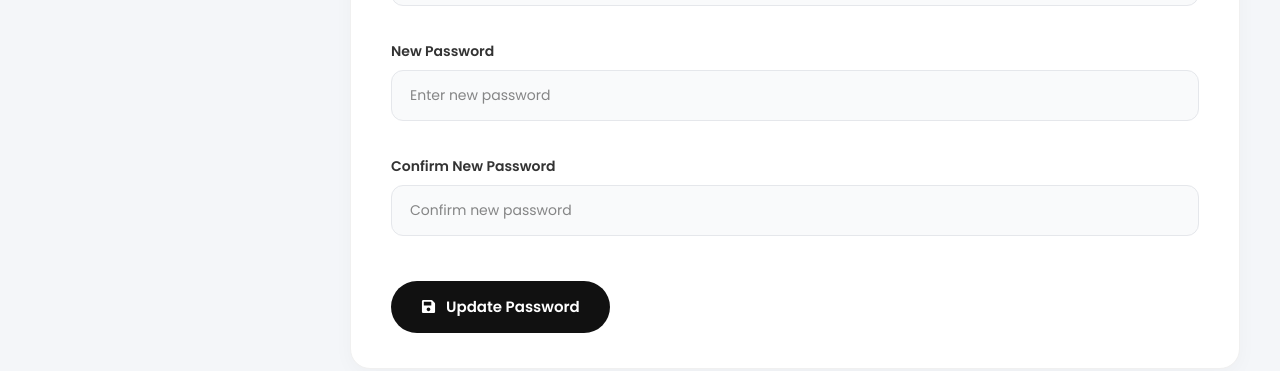
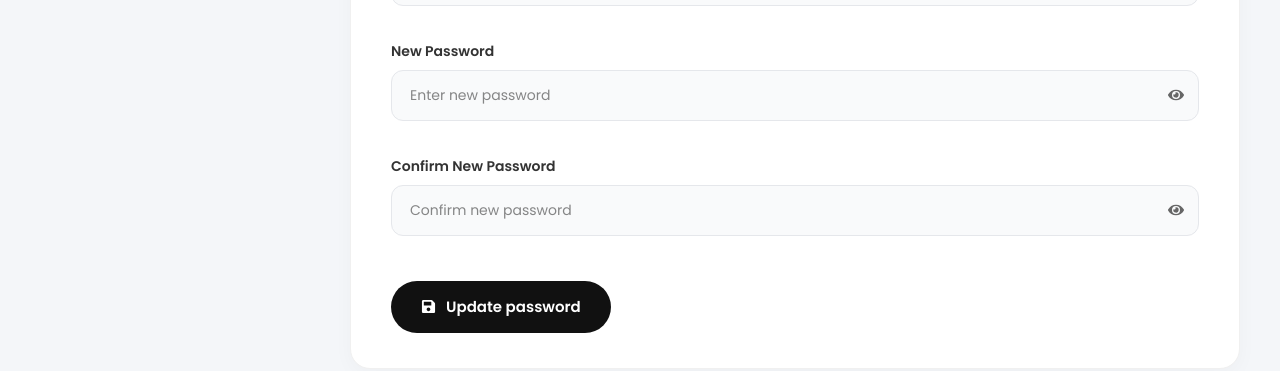
Before and after one commit to Sadeepa123L/traveley-frontend, a React (Vite) app: page /AgencySettings in a window 1280 px wide. Both pictures are taken after a click on the button "Security". Shown: the part 495-866 px from the top of the page. Built offline with nearby package versions, Linux system fonts and the light colour scheme; a web font is replaced by a local one.

Commit message:
agency password update

```diff
--- a/src/components/dashboard/agency-dashboard/agency-settings/AgencySettings.css
+++ b/src/components/dashboard/agency-dashboard/agency-settings/AgencySettings.css
@@ -246,6 +246,29 @@
   border-radius: 50%;
   object-fit: cover;
 }
+.password-input-wrapper {
+    position: relative;
+    width: 100%;
+    display: flex;
+    align-items: center;
+}
+.password-input-wrapper input {
+    width: 100% !important;
+    padding-right: 45px !important;
+}
+.password-toggle-icon {
+    position: absolute;
+    right: 15px;
+    cursor: pointer;
+    color: #666;
+    display: flex;
+    align-items: center;
+    z-index: 2;
+    height: 100%;
+}
+.password-toggle-icon:hover {
+    color: #333;
+}
 
 @media screen and (max-width: 1024px) {
   .settings-layout {
--- a/src/components/dashboard/agency-dashboard/agency-settings/AgencySettings.jsx
+++ b/src/components/dashboard/agency-dashboard/agency-settings/AgencySettings.jsx
@@ -1,9 +1,9 @@
 import React, { useState, useRef, useEffect } from 'react';
-import { FaUserTie, FaBuilding, FaLock, FaCamera, FaSave } from 'react-icons/fa';
+import { FaUserTie, FaLock, FaCamera, FaSave, FaEye, FaEyeSlash } from 'react-icons/fa'; // 👈 FaEye, FaEyeSlash එකතු කළා
 import './AgencySettings.css';
 import toast, { Toaster } from 'react-hot-toast';
 
-import {saveOrUpdateAgencyProfile, getMyProfile} from '../../../../services/agencyService'
+import { saveOrUpdateAgencyProfile, getMyProfile, updatePassword } from '../../../../services/agencyService';
 
 const AgencySettings = () => {
 
@@ -12,6 +12,10 @@ const AgencySettings = () => {
     const [selectedPhoto, setSelectedPhoto] = useState(null);
     const [isLoading, setIsLoading] = useState(false);
     const [isEditing, setIsEditing] = useState(false);
+
+    // 🌟 පාස්වර්ඩ් පෙන්වන්න/හංගන්න වෙනම State දෙකක්
+    const [showNewPassword, setShowNewPassword] = useState(false);
+    const [showConfirmPassword, setShowConfirmPassword] = useState(false);
 
     const [agencyData, setAgencyData] = useState({
         agencyName: '',
@@ -23,8 +27,39 @@ const AgencySettings = () => {
 
     const fileInputRef = useRef(null);
 
+    const [password, setPassword] = useState({
+        currentPassword: '',
+        newPassword: '',
+        confirmPassword: ''
+    });
 
-  //Load agency profile details function
+    const handlePasswordChange = (e) => {
+        const { name, value } = e.target;
+        setPassword({ ...password, [name]: value });
+    };
+
+    const handlePasswordSubmit = async (e) => {
+        e.preventDefault();
+
+        if (password.newPassword !== password.confirmPassword) {
+            return toast.error("New passwords do not match!");
+        }
+        try {
+            setIsLoading(true);
+            await updatePassword({
+                currentPassword: password.currentPassword,
+                newPassword: password.newPassword
+            });
+            toast.success("Password updated successfully!");
+            setPassword({ currentPassword: '', newPassword: '', confirmPassword: '' });
+        } catch (error) {
+            toast.error(error.response?.data?.error || "Failed to update password");
+        } finally {
+            setIsLoading(false);
+        }
+    }
+
+    // Load agency profile details logic (useEffect) remains the same...
     useEffect(() => {
         const fetchProfileData = async () => {
             try {
@@ -37,26 +72,18 @@ const AgencySettings = () => {
                         address: data.address || '',
                         description: data.description || ''
                     });
-
-          if (data.photoUrl) {
-            setProfileImage(data.photoUrl);
-          }
-
+                    if (data.photoUrl) { setProfileImage(data.photoUrl); }
                     setIsEditing(true);
                 }
             } catch (error) {
-        console.log("No existing profile found. User can create a new one.");
+                console.log("No existing profile found.");
                 setIsEditing(false);
             }
         };
-
         fetchProfileData();
     }, []);
 
-  const handleCameraClick = () => {
-    fileInputRef.current.click();
-  };
-
+    const handleCameraClick = () => fileInputRef.current.click();
     const handleImageChange = (e) => {
         const file = e.target.files[0];
         if (file) {
@@ -72,25 +99,14 @@ const handleImageChange = (e) => {
     const handleProfileSubmit = async (e) => {
         e.preventDefault();
         setIsLoading(true);
-
         try {
             const formData = new FormData();
-      formData.append(
-        "agencyData",
-        new Blob([JSON.stringify(agencyData)], { type: "application/json" })
-      );
-
-      if (selectedPhoto) {
-        formData.append("photo", selectedPhoto);
-      }
-
+            formData.append("agencyData", new Blob([JSON.stringify(agencyData)], { type: "application/json" }));
+            if (selectedPhoto) formData.append("photo", selectedPhoto);
             const result = await saveOrUpdateAgencyProfile(formData);
-
-      toast.success(result.message || "Agency Profile Saved Successfully!");
+            toast.success(result.message || "Agency Profile Saved!");
             setIsEditing(true);
-
         } catch (error) {
-      console.error(error);
             toast.error(error.message || "Failed to save profile");
         } finally {
             setIsLoading(false);
@@ -108,85 +124,36 @@ const handleImageChange = (e) => {
 
             <div className="settings-layout">
                 <div className="settings-sidebar">
-          <button
-            className={`tab-btn ${activeTab === 'profile' ? 'active' : ''}`}
-            onClick={() => setActiveTab('profile')}
-          >
+                    <button className={`tab-btn ${activeTab === 'profile' ? 'active' : ''}`} onClick={() => setActiveTab('profile')}>
                         <FaUserTie className="tab-icon" /> Agency Profile
                     </button>
-          <button
-            className={`tab-btn ${activeTab === 'security' ? 'active' : ''}`}
-            onClick={() => setActiveTab('security')}
-          >
+                    <button className={`tab-btn ${activeTab === 'security' ? 'active' : ''}`} onClick={() => setActiveTab('security')}>
                         <FaLock className="tab-icon" /> Security
                     </button>
                 </div>
 
                 <div className="settings-content">
-
                     {activeTab === 'profile' && (
                         <div className="settings-section fade-in">
+                            {/* Profile content remains the same... */}
                             <h2>Agency Profile</h2>
                             <div className="profile-img-section">
-
                                 <div className="img-circle">
-                  {profileImage ? (
-                    <img src={profileImage} alt="Profile" className="uploaded-profile-img" />
-                  ) : (
-                    <span className="initial">S</span>
-                  )}
-
-                  <button className="upload-img-btn" onClick={handleCameraClick} type="button">
-                    <FaCamera />
-                  </button>
-
-                  <input
-                    type="file"
-                    accept="image/*"
-                    ref={fileInputRef}
-                    style={{ display: 'none' }}
-                    onChange={handleImageChange}
-                  />
+                                    {profileImage ? <img src={profileImage} alt="Profile" className="uploaded-profile-img" /> : <span className="initial">S</span>}
+                                    <button className="upload-img-btn" onClick={handleCameraClick} type="button"><FaCamera /></button>
+                                    <input type="file" accept="image/*" ref={fileInputRef} style={{ display: 'none' }} onChange={handleImageChange} />
                                 </div>
-
-                <div className="img-text">
-                  <h3>Agency Logo</h3>
-                  <p>Upload a high-res image (JPG or PNG).</p>
+                                <div className="img-text"><h3>Agency Logo</h3><p>Upload a high-res image (JPG or PNG).</p></div>
                             </div>
-              </div>
-
                             <form className="settings-form" onSubmit={handleProfileSubmit}>
                                 <div className="form-row">
-                  <div className="form-group">
-                    <label>Agency Name</label>
-                    <input type="text" name='agencyName' value={agencyData.agencyName} onChange={handleInputChange} required/>
+                                    <div className="form-group"><label>Agency Name</label><input type="text" name='agencyName' value={agencyData.agencyName} onChange={handleInputChange} required /></div>
+                                    <div className="form-group"><label>Registration Number</label><input type="text" name='registrationNumber' value={agencyData.registrationNumber} onChange={handleInputChange} required /></div>
                                 </div>
-                  <div className="form-group">
-                    <label>Registration Number</label>
-                    <input type="text" name='registrationNumber' value={agencyData.registrationNumber} onChange={handleInputChange} required/>
-                  </div>
-                </div>
-
-                <div className="form-row">
-                  <div className="form-group">
-                    <label>Contact Number</label>
-                    <input type="text" name='contactNumber' value={agencyData.contactNumber} onChange={handleInputChange} required/>
-                  </div>
-                </div>
-
-                <div className="form-group">
-                  <label>Agency Address</label>
-                  <input type="text" name='address' value={agencyData.address} onChange={handleInputChange} required/>
-                </div>
-
-                <div className="form-group">
-                  <label>Description (About Us)</label>
-                  <textarea rows="4" name='description' value={agencyData.description} onChange={handleInputChange}></textarea>
-                </div>
-
-                <button type="submit" className="save-settings-btn" disabled={isLoading}>
-                  <FaSave className="save-icon"/>{isLoading ? "Saving..." : (isEditing ? "Update Profile" : "Save Profile")}
-                </button>
+                                <div className="form-row"><div className="form-group"><label>Contact Number</label><input type="text" name='contactNumber' value={agencyData.contactNumber} onChange={handleInputChange} required /></div></div>
+                                <div className="form-group"><label>Agency Address</label><input type="text" name='address' value={agencyData.address} onChange={handleInputChange} required /></div>
+                                <div className="form-group"><label>Description</label><textarea rows="4" name='description' value={agencyData.description} onChange={handleInputChange}></textarea></div>
+                                <button type="submit" className="save-settings-btn" disabled={isLoading}><FaSave className="save-icon" /> {isLoading ? "Saving..." : (isEditing ? "Update Profile" : "Save Profile")}</button>
                             </form>
                         </div>
                     )}
@@ -196,22 +163,59 @@ const handleImageChange = (e) => {
                             <h2>Security</h2>
                             <p className="section-desc">Update your password to keep your account secure.</p>
 
-              <form className="settings-form">
+                            <form className="settings-form" onSubmit={handlePasswordSubmit}>
+                                {/* 1. Current Password (No toggle) */}
                                 <div className="form-group">
                                     <label>Current Password</label>
-                  <input type="password" placeholder="Enter current password" />
+                                    <input
+                                        type="password"
+                                        name='currentPassword'
+                                        placeholder="Enter current password"
+                                        value={password.currentPassword}
+                                        onChange={handlePasswordChange}
+                                        required
+                                    />
                                 </div>
+
+                                {/* 2. New Password (With Toggle) */}
                                 <div className="form-group">
                                     <label>New Password</label>
-                  <input type="password" placeholder="Enter new password" />
+                                    <div className="password-input-wrapper">
+                                        <input
+                                            type={showNewPassword ? "text" : "password"}
+                                            name='newPassword'
+                                            placeholder="Enter new password"
+                                            value={password.newPassword}
+                                            onChange={handlePasswordChange}
+                                            required
+                                        />
+                                        <span className="password-toggle-icon" onClick={() => setShowNewPassword(!showNewPassword)}>
+                                            {showNewPassword ? <FaEyeSlash /> : <FaEye />}
+                                        </span>
                                     </div>
+                                </div>
+
+                                {/* 3. Confirm New Password (With Toggle) */}
                                 <div className="form-group">
                                     <label>Confirm New Password</label>
-                  <input type="password" placeholder="Confirm new password" />
+                                    <div className="password-input-wrapper">
+                                        <input
+                                            type={showConfirmPassword ? "text" : "password"}
+                                            name="confirmPassword"
+                                            placeholder="Confirm new password"
+                                            value={password.confirmPassword}
+                                            onChange={handlePasswordChange}
+                                            required
+                                        />
+                                        <span className="password-toggle-icon" onClick={() => setShowConfirmPassword(!showConfirmPassword)}>
+                                            {showConfirmPassword ? <FaEyeSlash /> : <FaEye />}
+                                        </span>
+                                    </div>
                                 </div>
 
-                <button type="button" className="save-settings-btn">
-                  <FaSave className="save-icon"/> Update Password
+                                <button type="submit" className="save-settings-btn" disabled={isLoading}>
+                                    <FaSave className="save-icon" />
+                                    {isLoading ? "Updating...." : "Update password"}
                                 </button>
                             </form>
                         </div>
```
Also changed, not shown: src/services/agencyService.js (+13 -0 lines). Lines whose indentation alone changed are shown as unchanged.
